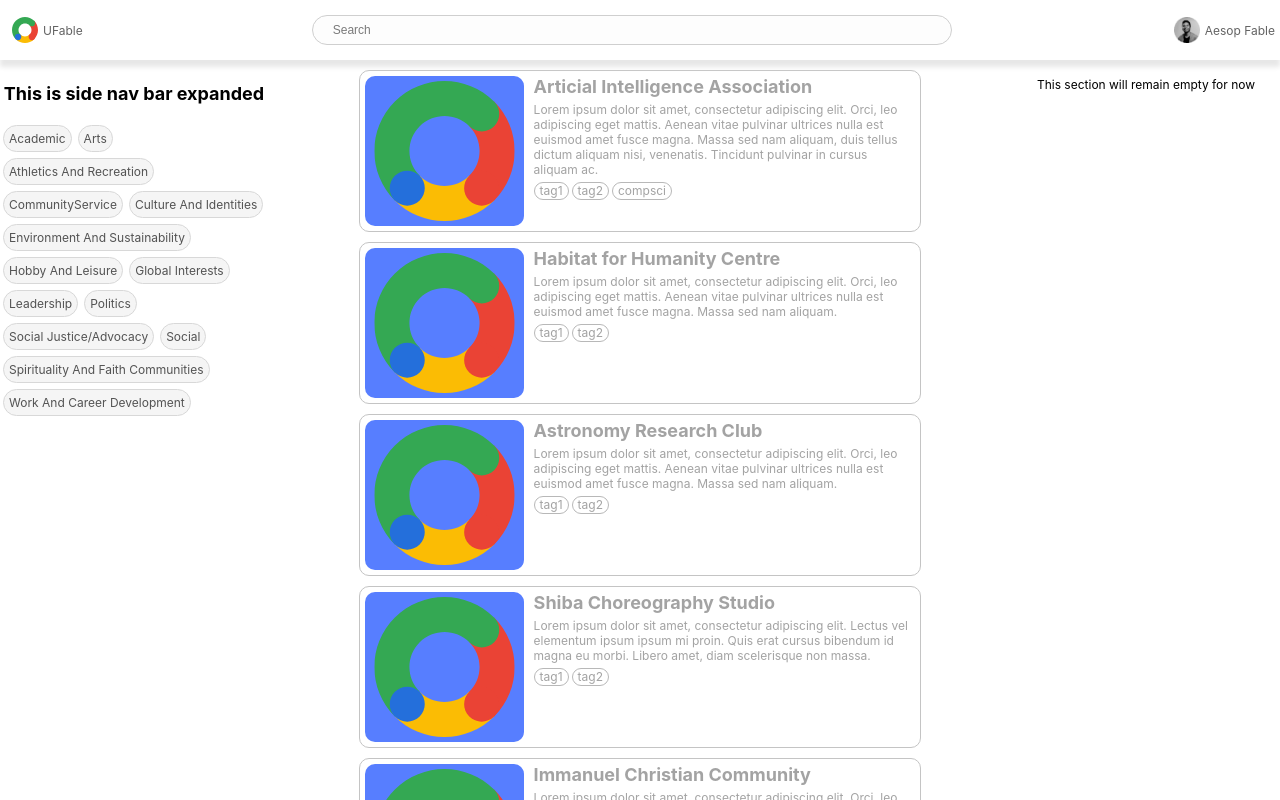
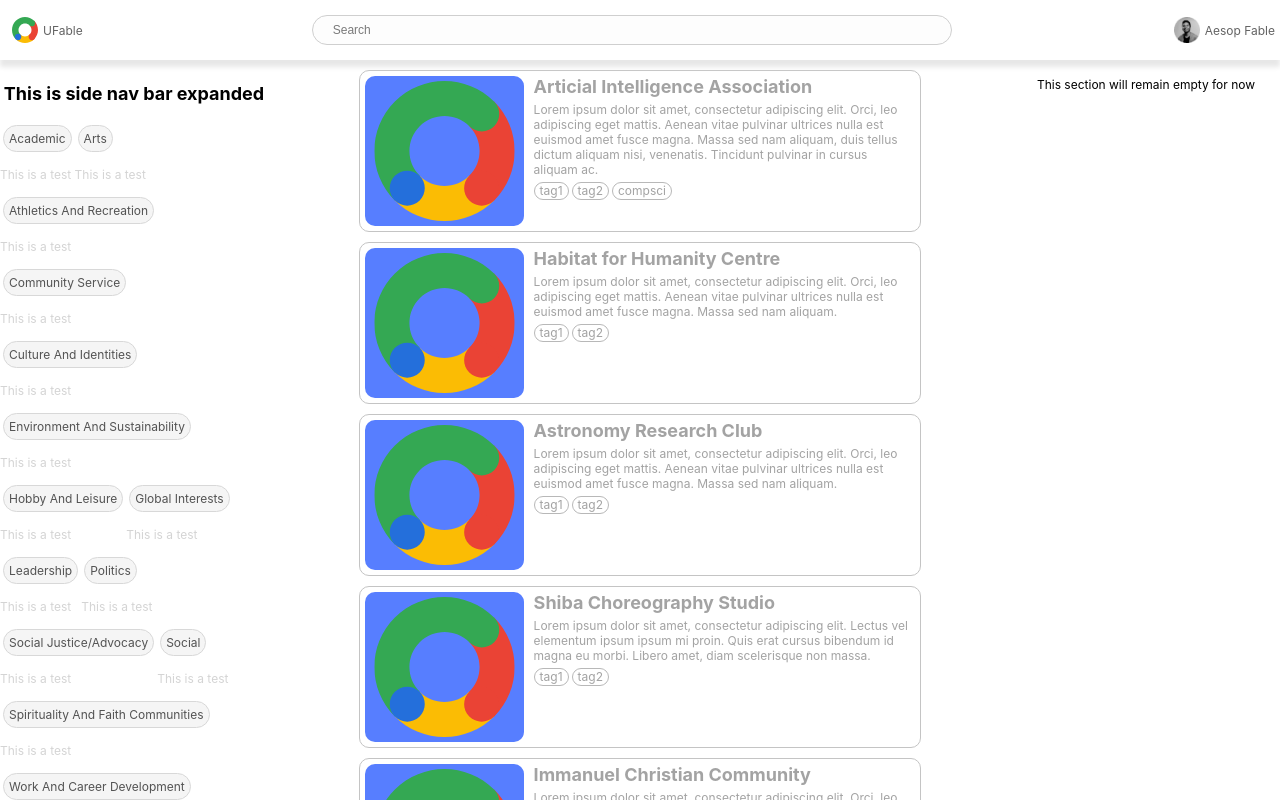
Before and after one commit to artfct/ufable-frontend, a React (Create React App) app: page /dashboard in a window 1280 px wide. Built offline with nearby package versions, Linux system fonts and the light colour scheme.

Commit message:
club category tags can now display child tags

```diff
--- a/src/components/clubList/sidenavbar/Sidenavbar.js
+++ b/src/components/clubList/sidenavbar/Sidenavbar.js
@@ -1,13 +1,24 @@
+import React from 'react'
 import './Sidenavbar.css'
 import ClubCategories from './clubCategories/ClubCategories'
 
-const Sidenavbar = ({clubCategories}) => {
+export default class Sidenavbar extends React.Component {
+    constructor(props) {
+        super(props)
+    }
+    state = {
+        selectedCategories: {}
+    }
+render() {
     return (
         <div className='sidenavbar'>
             <h3>This is side nav bar expanded</h3>
-            <ClubCategories clubCategories={clubCategories}/>
+            <ClubCategories
+                clubCategories={this.props.clubCategories}
+                onChange={(selectedCategories) => this.setState({selectedCategories})}
+                selectedCategories={this.state.selectedCategories}
+            />
         </div>
-    )
+        )
+    }
 }
-
-export default Sidenavbar
--- a/src/components/clubList/sidenavbar/clubCategories/ClubCategories.js
+++ b/src/components/clubList/sidenavbar/clubCategories/ClubCategories.js
@@ -2,11 +2,47 @@ import React from 'react'
 import './ClubCategories.css'
 import ClubCategory from './ClubCategory'
 
-const ClubCategories = ({clubCategories}) => {
+const ClubCategories = ({clubCategories, selectedCategories, onChange}) => {
+
+    const handleTagClicked = (selectedCategoryId) => {
+        // is currently selected
+        if(selectedCategories[selectedCategoryId]) {
+            // remove selected key from options list
+            delete selectedCategories[selectedCategoryId];
+        } else { // is not currently selected
+            // Add selected key to options list
+            selectedCategories[selectedCategoryId] ={};
+        }
+        // Call onChange function given by parent
+        onChange(selectedCategories);
+    }
+
+    const handleChildCategoriesChange = (categoryId, childCategories) => {
+        // Add sub selections to current categoryId
+        selectedCategories[categoryId] = childCategories;
+        onChange(selectedCategories);
+    }
+
     return (
         <div className="clubCategoriesContainer">
             {clubCategories.map((category) => (
-                <ClubCategory key={category.id} category={category}/>
+                <div>
+                <ClubCategory
+                    key={category.id}
+                    selectedCategory={selectedCategories[category.id]}
+                    category={category}
+                    onChange={() => {handleTagClicked(category.id)}}
+                />
+                {
+                    (category.child.length > 0 && selectedCategories[category.id]) &&
+                    <ClubCategories
+                        key={category.id}
+                        clubCategories={category.child}
+                        selectedCategories={selectedCategories[category.id]}
+                        onChange={(childCategories) => {handleChildCategoriesChange(category.id, childCategories)}}
+                    />
+                }
+                </div>
             ))}
         </div>
     )
--- a/src/components/clubList/sidenavbar/clubCategories/ClubCategory.css
+++ b/src/components/clubList/sidenavbar/clubCategories/ClubCategory.css
@@ -1,8 +1,21 @@
+.clubTagContainerParent {
+  display: flex;
+  justify-content: flex-start;
+  flex-direction: column;
+  align-items: flex-start;
+}
 .clubTagContainer {
   display: flex;
   justify-content: flex-start;
   flex-direction: column;
   align-items: flex-start;
+}
+.clubTagContainerShow {
+  display: flex;
+  justify-content: flex-start;
+  flex-direction: column;
+  align-items: flex-start;
+  background-color: aquamarine;
 }
 /* .category > p {
     text-align: center;
@@ -36,14 +49,18 @@
   display: none;
 }
 
-.childTagShow{
+.childTagShow {
   display: block;
   padding: 0;
   margin: 0;
 }
 
-.childTagShow > p{
+.childTagShow > p {
   display: block;
   padding: 0;
   margin: 0;
 }
+
+.clubTagContainerShow > #Architecture-2 {
+  color: rgb(240, 0, 0);
+}
--- a/src/components/clubList/sidenavbar/clubCategories/ClubCategory.js
+++ b/src/components/clubList/sidenavbar/clubCategories/ClubCategory.js
@@ -1,19 +1,25 @@
 import React, { useState } from 'react'
 import './ClubCategory.css'
 
-const ClubCategory = ({category}) => {
+const ClubCategory = ({selectedCategory, category, onChange}) => {
     const [isActive, setActive] = useState(false);
-    const hasChildren = category.child;
 
     const handleToggle = () => {
         setActive(!isActive);
     };
 
     return (
-        <div className="clubTagContainer">
-            <p className="clubTag" id="clubTagCategory" onClick={handleToggle}>{category.category}</p>
-            <div className={`childTag${isActive ? "Show" : ""}`}><p>This is hidden tag looooooooool</p></div>
+        <div className="clubTagContainerParent">
+            <div className={`clubTagContainer${isActive ? "Show" : ""}`} onClick={handleToggle}>
+                <p className="clubTag" id="clubTagCategory" onClick={() => onChange(!selectedCategory)}>{category.category}</p>
+                <p id={category.id}>This is a test</p>
+            </div>
         </div>
+        // <div className="clubTagContainer">
+        //     <p className="clubTag" id="clubTagCategory" onClick={handleToggle}>{category.category}</p>
+        //     <div className={`childTag${isActive ? "Show" : ""}`}><p>This is hidden tag looooooooool</p></div>
+        // </div>
+
         // https://www.olioapps.com/blog/react-recursion/
         // <div className="clubTagContainer">
         //     <p className="clubTag" id="clubTagCategory" onClick={handleToggle}>{category.category}</p>
--- a/src/tests/json/categories.json
+++ b/src/tests/json/categories.json
@@ -1,123 +1,123 @@
 [
     {
-        "id": "1",
+        "id": "Academic-0",
         "category": "Academic",
         "child": []
     },
     {
-        "id": "2",
+        "id": "Arts-0",
         "category": "Arts",
         "child": [
             {
-                "id": "2-1",
+                "id": "VisualArts-1",
                 "category": "Visual Arts",
                 "child": [
                     {
-                        "id": "2-1-1",
+                        "id": "Architecture-2",
                         "category": "Architecture",
                         "child": []
                     },
                     {
-                        "id": "2-1-2",
+                        "id": "Drawing-2",
                         "category": "Drawing",
                         "child": []
                     },
                     {
-                        "id": "2-1-3",
+                        "id": "Photography-2",
                         "category": "Photography",
                         "child": []
                     },
                     {
-                        "id": "2-1-4",
+                        "id": "Media-2",
                         "category": "Media",
                         "child": []
                     }
                 ]
             },
             {
-                "id": "2-2",
+                "id": "LiteraryArts-1",
                 "category": "Literary Arts",
                 "child": []
             },
             {
-                "id": "2-3",
-                "category": "Performing arts",
+                "id": "PerformingArts-1",
+                "category": "Performing Arts",
                 "child": []
             },
             {
-                "id": "2-4",
-                "category": "Multidisciplinary artistic works",
+                "id": "MultidisciplinaryArtisticWorks-1",
+                "category": "Multidisciplinary Artistic Works",
                 "child": []
             },
             {
-                "id": "2-5",
+                "id": "AppliedArts-1",
                 "category": "Applied Arts",
                 "child": []
             },
             {
-                "id": "2-6",
+                "id": "ArtsCriticism-1",
                 "category": "Arts Criticism",
                 "child": []
             }
         ]
     },
     {
-        "id": "3",
+        "id": "AthleticsAndRecreation-0",
         "category": "Athletics And Recreation",
         "child": []
     },
     {
-        "id": "4",
-        "category": "CommunityService",
+        "id": "CommunityService-0",
+        "category": "Community Service",
         "child": []
     },
     {
-        "id": "5",
+        "id": "CultureAndIdentities-0",
         "category": "Culture And Identities",
         "child": []
     },
     {
-        "id": "6",
+        "id": "EnvironmentAndSustainability-0",
         "category": "Environment And Sustainability",
         "child": []
     },
     {
-        "id": "7",
+        "id": "HobbyAndLeisure-0",
         "category": "Hobby And Leisure",
         "child": []
     },
     {
-        "id": "8",
+        "id": "GlobalInterests-0",
         "category": "Global Interests",
         "child": []
     },
     {
-        "id": "9",
+        "id": "Leadership-0",
         "category": "Leadership",
         "child": []
     },
     {
-        "id": "10",
+        "id": "Politics-0",
         "category": "Politics",
         "child": []
     },
     {
-        "id": "11",
+        "id": "SocialJustice/Advocacy-0",
         "category": "Social Justice/Advocacy",
         "child": []
     },
     {
-        "id": "12",
+        "id": "Social-0",
         "category": "Social",
         "child": []
     },
     {
-        "id": "13",
+        "id": "SpiritualityAndFaithCommunities-0",
         "category": "Spirituality And Faith Communities",
         "child": []
     },
     {
-        "id": "4",
+        "id": "WorkAndCareerDevelopment-0",
         "category": "Work And Career Development",
         "child": []
     }
```
Lines whose indentation alone changed are shown as unchanged.
